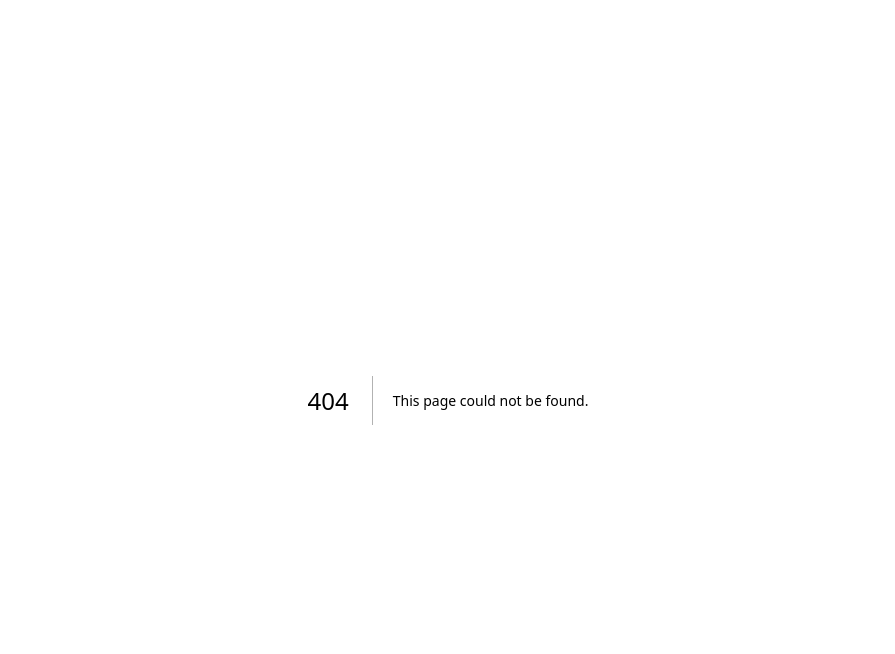
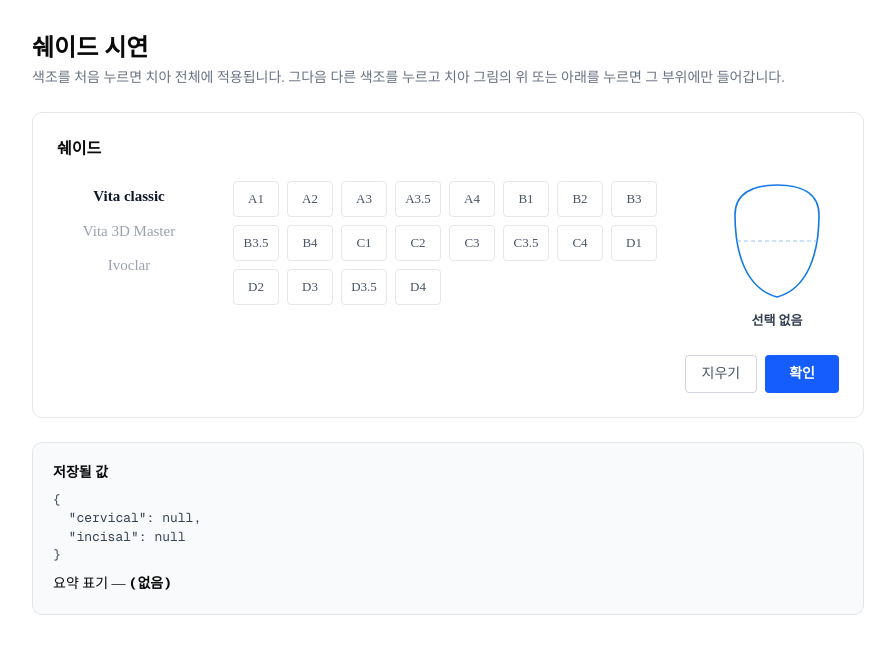
Before and after one commit to ds-dental-lab/ds-platform, a Next.js app: page /playground/shade in a window 1280 px wide. Before the commit this address had no page. Shown: the top 654 px of the page, without its empty margins (192-1087 px from the left). Built offline with nearby package versions, Linux system fonts and the light colour scheme.

Commit message:
Sprint 2: 쉐이드 선택 컴포넌트

```diff
--- /dev/null
+++ b/src/app/(dev)/playground/shade/page.tsx
@@ -0,0 +1,38 @@
+// =========================================================
+// 놓을 위치: src/app/(dev)/playground/shade/page.tsx
+// 쉐이드 선택 시연 화면. 내부 확인용입니다.
+// =========================================================
+
+'use client';
+
+import { useState } from 'react';
+import ShadePicker from '@/components/dental/ShadePicker';
+import { EMPTY_SHADE, formatShade, type ToothShade } from '@/server/domain/shade';
+
+export default function ShadePlayground() {
+  const [shade, setShade] = useState<ToothShade>(EMPTY_SHADE);
+
+  return (
+    <main className="mx-auto max-w-4xl p-8">
+      <h1 className="text-2xl font-bold">쉐이드 시연</h1>
+      <p className="mt-1 text-sm text-gray-500">
+        색조를 처음 누르면 치아 전체에 적용됩니다. 그다음 다른 색조를 누르고
+        치아 그림의 위 또는 아래를 누르면 그 부위에만 들어갑니다.
+      </p>
+
+      <div className="mt-6">
+        <ShadePicker value={shade} onChange={setShade} />
+      </div>
+
+      <div className="mt-6 rounded-lg border bg-gray-50 p-5 text-sm">
+        <h2 className="font-semibold">저장될 값</h2>
+        <pre className="mt-2 font-mono text-[13px] text-gray-700">
+{JSON.stringify(shade, null, 2)}
+        </pre>
+        <p className="mt-2">
+          요약 표기 — <b className="font-mono">{formatShade(shade) || '(없음)'}</b>
+        </p>
+      </div>
+    </main>
+  );
+}
--- /dev/null
+++ b/src/components/dental/ShadePicker/index.tsx
@@ -0,0 +1,232 @@
+// =========================================================
+// 놓을 위치: src/components/dental/ShadePicker/index.tsx
+//
+// 쉐이드 선택. (기능명세서 §4.2.3)
+//   체계 3종을 왼쪽에서 고르고, 색조를 그리드에서 고릅니다.
+//   빈 치아면 전체 적용, 이미 색이 있으면 치아 그림의 위/아래를 눌러
+//   치경부 · 절단부에 나눠 넣습니다.
+// =========================================================
+
+'use client';
+
+import { useState } from 'react';
+import {
+  SHADE_SYSTEMS,
+  getShades,
+  applyShade,
+  applyToPart,
+  isEmpty,
+  isSplit,
+  isActive,
+  formatShade,
+  EMPTY_SHADE,
+  type ToothShade,
+  type ShadeSystemCode,
+} from '@/server/domain/shade';
+
+export interface ShadePickerProps {
+  value?: ToothShade;
+  onChange?: (shade: ToothShade) => void;
+  onClose?: () => void;
+}
+
+export default function ShadePicker({
+  value = EMPTY_SHADE,
+  onChange,
+  onClose,
+}: ShadePickerProps) {
+  const [systemCode, setSystemCode] = useState<ShadeSystemCode>('vita_classic');
+  const [active, setActive] = useState<string | null>(null);
+  const [shade, setShade] = useState<ToothShade>(value);
+
+  const shades = getShades(systemCode);
+
+  /**
+   * 색조를 누르면 — 비어 있으면 전체에 적용, 아니면 대기 상태로 둡니다.
+   * 활성 표시는 항상 마지막에 누른 하나에만 켜집니다.
+   */
+  function handleShadeClick(code: string) {
+    setActive(code);
+
+    const next = applyShade(shade, code);
+    if (next !== shade) {
+      setShade(next);
+      onChange?.(next);
+    }
+  }
+
+  /** 치아 그림의 위 또는 아래를 누르면 그 부위에만 적용됩니다 */
+  function handlePartClick(part: 'cervical' | 'incisal') {
+    if (!active) return;
+    const next = applyToPart(shade, active, part);
+    setShade(next);
+    onChange?.(next);
+  }
+
+  function handleClear() {
+    setShade(EMPTY_SHADE);
+    setActive(null);
+    onChange?.(EMPTY_SHADE);
+  }
+
+  return (
+    <div className="rounded-lg border border-gray-200 bg-white p-6">
+      {/* ---------- 머리 ---------- */}
+      <div className="mb-5 flex items-center justify-between">
+        <h2 className="text-base font-bold">쉐이드</h2>
+        {onClose && (
+          <button
+            onClick={onClose}
+            aria-label="닫기"
+            className="text-xl leading-none text-gray-400 hover:text-gray-700"
+          >
+            ×
+          </button>
+        )}
+      </div>
+
+      <div className="flex flex-wrap items-start gap-8">
+        {/* ---------- 체계 ---------- */}
+        <div className="flex w-36 shrink-0 flex-col gap-3 pt-1 text-right">
+          {SHADE_SYSTEMS.map((system) => (
+            <button
+              key={system.code}
+              onClick={() => {
+                setSystemCode(system.code);
+                setActive(null);
+              }}
+              className={
+                systemCode === system.code
+                  ? 'text-[15px] font-bold text-gray-900'
+                  : 'text-[15px] text-gray-400 hover:text-gray-600'
+              }
+            >
+              {system.name}
+            </button>
+          ))}
+        </div>
+
+        {/* ---------- 색조 그리드 ---------- */}
+        <div className="min-w-0 flex-1">
+          <div className="flex flex-wrap gap-2">
+            {shades.map((code) => (
+              <button
+                key={code}
+                onClick={() => handleShadeClick(code)}
+                className={`h-9 min-w-[46px] rounded border px-2 text-[13px] transition-colors ${
+                  isActive(active, code)
+                    ? 'border-blue-600 bg-blue-50 font-semibold text-blue-700'
+                    : 'border-gray-200 text-gray-600 hover:border-gray-400'
+                }`}
+              >
+                {code}
+              </button>
+            ))}
+          </div>
+
+          {!isEmpty(shade) && active && (
+            <p className="mt-4 text-[13px] text-gray-500">
+              치아 그림의 위쪽을 누르면 치경부, 아래쪽을 누르면 절단부에
+              <b className="text-gray-800"> {active}</b> 가 적용됩니다.
+            </p>
+          )}
+        </div>
+
+        {/* ---------- 치아 미리보기 ---------- */}
+        <div className="shrink-0">
+          <ToothPreview shade={shade} onPartClick={handlePartClick} />
+          <p className="mt-2 text-center text-[13px] font-semibold text-gray-700">
+            {formatShade(shade) || '선택 없음'}
+          </p>
+        </div>
+      </div>
+
+      {/* ---------- 발 ---------- */}
+      <div className="mt-6 flex justify-end gap-2">
+        <button
+          onClick={handleClear}
+          className="rounded border border-gray-300 px-4 py-2 text-sm text-gray-600 hover:bg-gray-50"
+        >
+          지우기
+        </button>
+        <button
+          onClick={onClose}
+          className="rounded bg-blue-600 px-6 py-2 text-sm font-semibold text-white hover:bg-blue-700"
+        >
+          확인
+        </button>
+      </div>
+    </div>
+  );
+}
+
+// ---------- 치아 미리보기 ----------
+// 위쪽이 치경부, 아래쪽이 절단부입니다. 점선이 경계입니다.
+
+function ToothPreview({
+  shade,
+  onPartClick,
+}: {
+  shade: ToothShade;
+  onPartClick: (part: 'cervical' | 'incisal') => void;
+}) {
+  const OUTLINE =
+    'M 20 34 C 20 12 38 4 62 4 C 86 4 104 12 104 34 C 104 74 92 108 62 116 C 32 108 20 74 20 34 Z';
+
+  return (
+    <svg width={124} height={122} viewBox="0 0 124 122" role="group" aria-label="쉐이드 미리보기">
+      <defs>
+        <clipPath id="tooth-outline">
+          <path d={OUTLINE} />
+        </clipPath>
+      </defs>
+
+      <g clipPath="url(#tooth-outline)">
+        {/* 치경부 — 위 */}
+        <rect
+          x={0}
+          y={0}
+          width={124}
+          height={60}
+          fill={shade.cervical ? '#DBEAFE' : '#FFFFFF'}
+          className="cursor-pointer"
+          onClick={() => onPartClick('cervical')}
+        />
+        {/* 절단부 — 아래 */}
+        <rect
+          x={0}
+          y={60}
+          width={124}
+          height={62}
+          fill={shade.incisal ? '#EFF6FF' : '#FFFFFF'}
+          className="cursor-pointer"
+          onClick={() => onPartClick('incisal')}
+        />
+      </g>
+
+      <path d={OUTLINE} fill="none" stroke="#1279E8" strokeWidth={1.6} />
+
+      {/* 이분할이면 경계선을 진하게 */}
+      <line
+        x1={22}
+        y1={60}
+        x2={102}
+        y2={60}
+        stroke={isSplit(shade) ? '#1279E8' : '#9BC4F2'}
+        strokeWidth={isSplit(shade) ? 1.6 : 1}
+        strokeDasharray="4 3"
+      />
+
+      {shade.cervical && (
+        <text x={62} y={38} textAnchor="middle" fontSize={13} fontWeight={600} fill="#0F4C96">
+          {shade.cervical}
+        </text>
+      )}
+      {shade.incisal && (
+        <text x={62} y={92} textAnchor="middle" fontSize={13} fontWeight={600} fill="#0F4C96">
+          {shade.incisal}
+        </text>
+      )}
+    </svg>
+  );
+}
```
